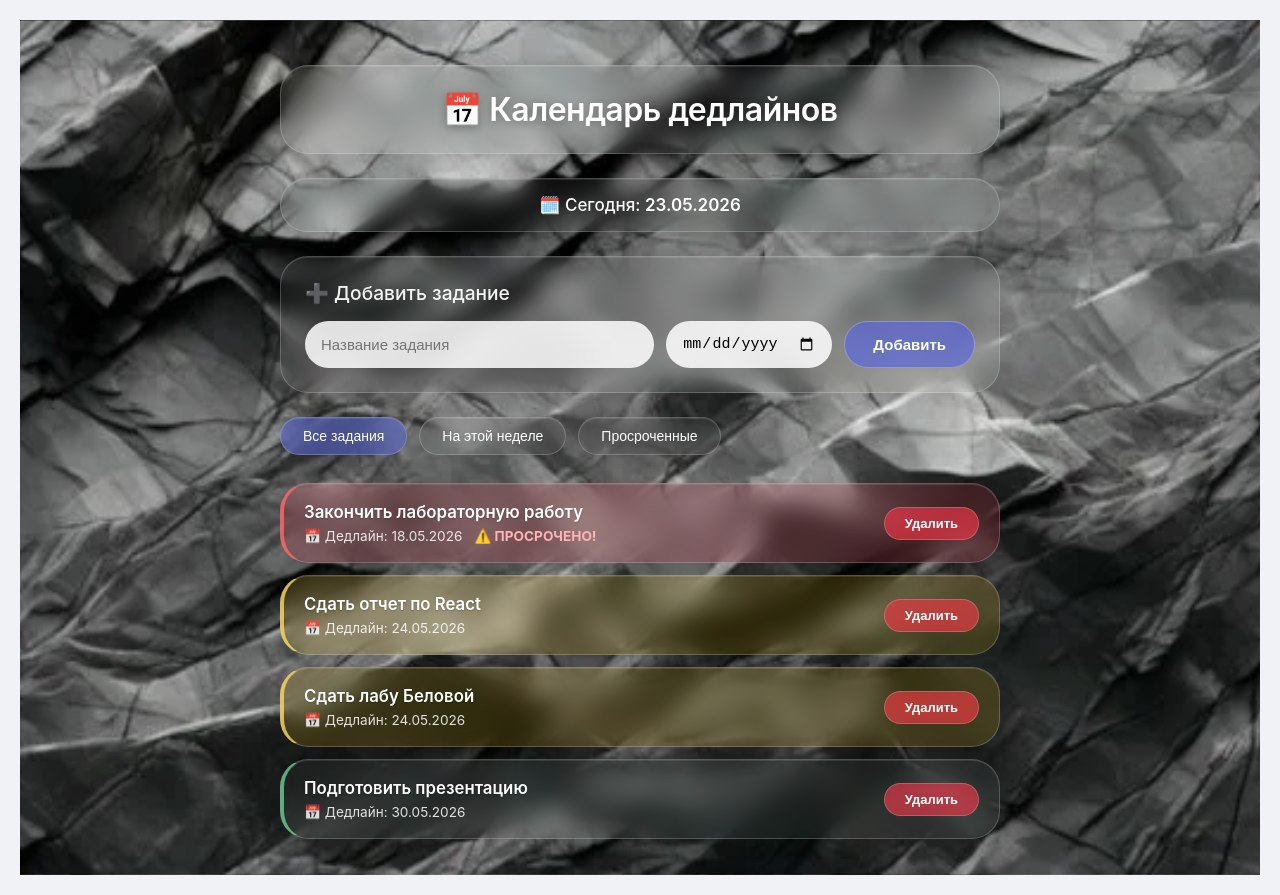
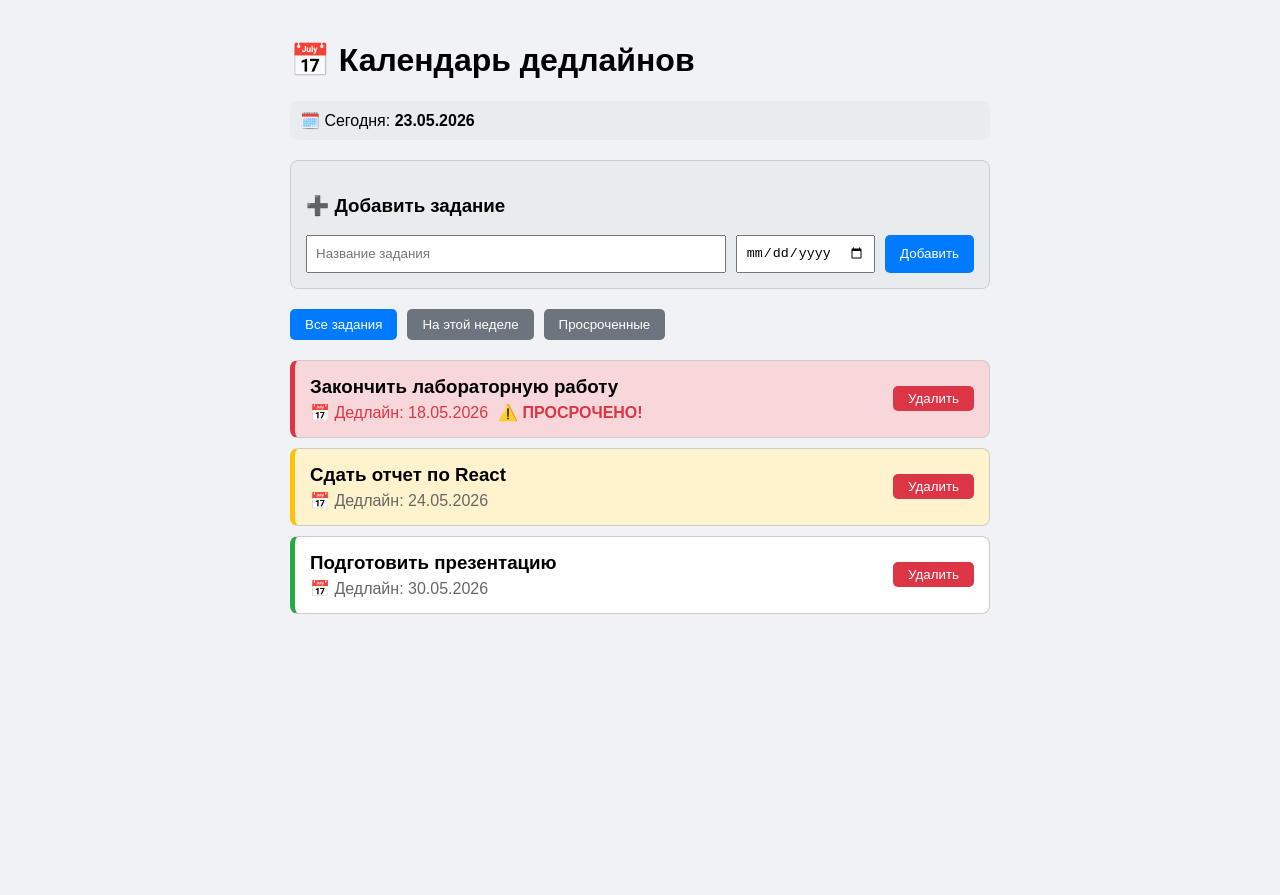
Before and after one commit to Sega994/deadline, a React (Create React App) app in the folder deadline-calendar/: page / in a window 1280 px wide. After the commit the page ends 800 px from the top, so only its background shows below. Built offline with nearby package versions, Linux system fonts and the light colour scheme.

Commit message:
Переделал

```diff
--- a/deadline-calendar/src/App.js
+++ b/deadline-calendar/src/App.js
@@ -1,9 +1,11 @@
 import React, { useState, useEffect } from 'react';
 
 function App() {
+  // Загружаем задания из localStorage
   const [tasks, setTasks] = useState(() => {
     const saved = localStorage.getItem('deadlines');
     if (saved) return JSON.parse(saved);
+    // Начальные примеры
     const today = new Date();
     const tomorrow = new Date(today);
     tomorrow.setDate(today.getDate() + 1);
@@ -14,43 +16,47 @@ function App() {
 
     return [
       { id: 1, name: 'Сдать отчет по React', date: tomorrow.toISOString().split('T')[0] },
-      { id: 2, name: 'Сдать лабу Беловой', date: tomorrow.toISOString().split('T')[0] },
-      { id: 3, name: 'Подготовить презентацию', date: nextWeek.toISOString().split('T')[0] },
-      { id: 4, name: 'Закончить лабораторную работу', date: lastWeek.toISOString().split('T')[0] },
+      { id: 2, name: 'Подготовить презентацию', date: nextWeek.toISOString().split('T')[0] },
+      { id: 3, name: 'Закончить лабораторную работу', date: lastWeek.toISOString().split('T')[0] },
     ];
   });
 
   const [newTaskName, setNewTaskName] = useState('');
   const [newTaskDate, setNewTaskDate] = useState('');
-  const [filter, setFilter] = useState('all');
+  const [filter, setFilter] = useState('all'); // all, week, overdue
 
+  // Сохраняем в localStorage
   useEffect(() => {
     localStorage.setItem('deadlines', JSON.stringify(tasks));
   }, [tasks]);
 
-  const todayDate = new Date();
-  const currentDate = todayDate.toLocaleDateString('ru-RU');
+  // Текущая дата
+  const today = new Date();
+  const currentDate = today.toLocaleDateString('ru-RU');
 
+  // Проверка, просрочено ли задание
   const isOverdue = (dateStr) => {
     const taskDate = new Date(dateStr);
     taskDate.setHours(0, 0, 0, 0);
-    const today = new Date();
-    today.setHours(0, 0, 0, 0);
-    return taskDate < today;
+    const todayDate = new Date();
+    todayDate.setHours(0, 0, 0, 0);
+    return taskDate < todayDate;
   };
 
+  // Проверка, на текущей неделе ли задание
   const isThisWeek = (dateStr) => {
     const taskDate = new Date(dateStr);
-    const today = new Date();
-    const startOfWeek = new Date(today);
-    startOfWeek.setDate(today.getDate() - today.getDay() + 1);
+    const todayDate = new Date();
+    const startOfWeek = new Date(todayDate);
+    startOfWeek.setDate(todayDate.getDate() - todayDate.getDay() + 1); // Понедельник
     startOfWeek.setHours(0, 0, 0, 0);
     const endOfWeek = new Date(startOfWeek);
-    endOfWeek.setDate(startOfWeek.getDate() + 6);
+    endOfWeek.setDate(startOfWeek.getDate() + 6); // Воскресенье
     endOfWeek.setHours(23, 59, 59, 999);
     return taskDate >= startOfWeek && taskDate <= endOfWeek;
   };
 
+  // Добавление задания
   const addTask = () => {
     if (newTaskName.trim() === '') {
       alert('Введите название задания');
@@ -70,12 +76,15 @@ function App() {
     setNewTaskDate('');
   };
 
+  // Удаление задания
   const deleteTask = (id) => {
     setTasks(tasks.filter(task => task.id !== id));
   };
 
+  // Сортировка по дате (ближайшие сверху)
   const sortedTasks = [...tasks].sort((a, b) => new Date(a.date) - new Date(b.date));
 
+  // Фильтрация
   let filteredTasks = sortedTasks;
   if (filter === 'week') {
     filteredTasks = sortedTasks.filter(task => isThisWeek(task.date));
@@ -83,116 +92,34 @@ function App() {
     filteredTasks = sortedTasks.filter(task => isOverdue(task.date));
   }
 
-  // 🔥 ПРОЗРАЧНЫЙ эффект жидкого стекла — фон сильно просвечивает
-  const glassStyle = {
-    background: 'rgba(255, 255, 255, 0.08)',
-    backdropFilter: 'blur(12px) saturate(180%)',
-    WebkitBackdropFilter: 'blur(12px) saturate(180%)',
-    borderRadius: '28px',
-    border: '1px solid rgba(255, 255, 255, 0.2)',
-    boxShadow: '0 4px 20px rgba(0, 0, 0, 0.08), inset 0 1px 0 rgba(255, 255, 255, 0.1)',
-  };
-
   return (
-    <div style={{
-      minHeight: '100vh',
-      padding: '24px',
-      backgroundImage: 'url("/фон2.webp")',
-      backgroundSize: 'cover',
-      backgroundPosition: 'center',
-      backgroundAttachment: 'fixed',
-      fontFamily: '-apple-system, BlinkMacSystemFont, "Segoe UI", Roboto, Helvetica, Arial, sans-serif'
-    }}>
-      <div style={{ maxWidth: '720px', margin: '0 auto' }}>
-
-        {/* Заголовок */}
-        <h1 style={{
-          ...glassStyle,
-          textAlign: 'center',
-          padding: '24px 20px',
-          marginBottom: '24px',
-          color: 'white',
-          textShadow: '0 2px 10px rgba(0,0,0,0.3)',
-          fontSize: '2rem',
-          letterSpacing: '-0.5px',
-          fontWeight: '600',
-          background: 'rgba(255, 255, 255, 0.06)',
-        }}>
-          📅 Календарь дедлайнов
-        </h1>
+    <div style={{ maxWidth: '700px', margin: '0 auto' }}>
+      <h1>📅 Календарь дедлайнов</h1>
 
       {/* Текущая дата */}
-        <div style={{
-          ...glassStyle,
-          padding: '16px',
-          marginBottom: '24px',
-          textAlign: 'center',
-          fontSize: '17px',
-          fontWeight: '500',
-          color: 'white',
-          background: 'rgba(255, 255, 255, 0.05)',
-        }}>
-          🗓️ Сегодня: <strong style={{ fontWeight: '600' }}>{currentDate}</strong>
+      <div style={{ background: '#e9ecef', padding: '10px', borderRadius: '8px', marginBottom: '20px' }}>
+        🗓️ Сегодня: <strong>{currentDate}</strong>
       </div>
 
       {/* Форма добавления */}
-        <div style={{
-          ...glassStyle,
-          padding: '24px',
-          marginBottom: '24px',
-          background: 'rgba(255, 255, 255, 0.06)',
-        }}>
-          <h3 style={{ margin: '0 0 16px 0', color: 'white', fontSize: '1.2rem', fontWeight: '500', opacity: 0.95 }}>➕ Добавить задание</h3>
-          <div style={{ display: 'flex', gap: '12px', flexWrap: 'wrap' }}>
+      <div style={{ border: '1px solid #ccc', padding: '15px', borderRadius: '8px', marginBottom: '20px', background: '#e9ecef' }}>
+        <h3>➕ Добавить задание</h3>
+        <div style={{ display: 'flex', gap: '10px', flexWrap: 'wrap' }}>
           <input
             placeholder="Название задания"
             value={newTaskName}
             onChange={(e) => setNewTaskName(e.target.value)}
-              style={{
-                flex: 2,
-                padding: '14px 16px',
-                borderRadius: '24px',
-                border: 'none',
-                background: 'rgba(255, 255, 255, 0.85)',
-                fontSize: '15px',
-                outline: 'none',
-              }}
+            style={{ flex: 2, padding: '8px' }}
           />
           <input
             type="date"
             value={newTaskDate}
             onChange={(e) => setNewTaskDate(e.target.value)}
-              style={{
-                padding: '14px 16px',
-                borderRadius: '24px',
-                border: 'none',
-                background: 'rgba(255, 255, 255, 0.85)',
-                fontSize: '15px',
-                outline: 'none',
-              }}
+            style={{ padding: '8px' }}
           />
           <button
             onClick={addTask}
-              style={{
-                padding: '14px 28px',
-                background: 'rgba(90, 103, 216, 0.7)',
-                backdropFilter: 'blur(4px)',
-                color: 'white',
-                border: '1px solid rgba(255,255,255,0.25)',
-                borderRadius: '32px',
-                cursor: 'pointer',
-                fontWeight: '600',
-                fontSize: '15px',
-                transition: 'all 0.2s ease',
-              }}
-              onMouseEnter={(e) => {
-                e.target.style.transform = 'scale(1.02)';
-                e.target.style.background = 'rgba(90, 103, 216, 0.85)';
-              }}
-              onMouseLeave={(e) => {
-                e.target.style.transform = 'scale(1)';
-                e.target.style.background = 'rgba(90, 103, 216, 0.7)';
-              }}
+            style={{ padding: '8px 15px', backgroundColor: '#007bff', color: 'white', border: 'none', borderRadius: '5px', cursor: 'pointer' }}
           >
             Добавить
           </button>
@@ -200,52 +127,30 @@ function App() {
       </div>
 
       {/* Фильтры */}
-        <div style={{
-          display: 'flex',
-          gap: '12px',
-          marginBottom: '28px',
-          flexWrap: 'wrap'
-        }}>
-          {[
-            { key: 'all', label: 'Все задания', color: '90, 103, 216' },
-            { key: 'week', label: 'На этой неделе', color: '90, 103, 216' },
-            { key: 'overdue', label: 'Просроченные', color: '220, 53, 69' }
-          ].map(btn => (
+      <div style={{ marginBottom: '20px', display: 'flex', gap: '10px' }}>
         <button
-              key={btn.key}
-              onClick={() => setFilter(btn.key)}
-              style={{
-                ...glassStyle,
-                padding: '10px 22px',
-                background: filter === btn.key
-                  ? `rgba(${btn.color}, 0.55)`
-                  : 'rgba(255, 255, 255, 0.05)',
-                color: 'white',
-                border: '1px solid rgba(255, 255, 255, 0.2)',
-                borderRadius: '40px',
-                cursor: 'pointer',
-                fontWeight: '500',
-                fontSize: '14px',
-                transition: 'all 0.2s',
-              }}
+          onClick={() => setFilter('all')}
+          style={{ padding: '8px 15px', backgroundColor: filter === 'all' ? '#007bff' : '#6c757d', color: 'white', border: 'none', borderRadius: '5px', cursor: 'pointer' }}
         >
-              {btn.label}
+          Все задания
         </button>
-          ))}
+        <button
+          onClick={() => setFilter('week')}
+          style={{ padding: '8px 15px', backgroundColor: filter === 'week' ? '#007bff' : '#6c757d', color: 'white', border: 'none', borderRadius: '5px', cursor: 'pointer' }}
+        >
+          На этой неделе
+        </button>
+        <button
+          onClick={() => setFilter('overdue')}
+          style={{ padding: '8px 15px', backgroundColor: filter === 'overdue' ? '#dc3545' : '#6c757d', color: 'white', border: 'none', borderRadius: '5px', cursor: 'pointer' }}
+        >
+          Просроченные
+        </button>
       </div>
 
       {/* Список заданий */}
       {filteredTasks.length === 0 ? (
-          <div style={{
-            ...glassStyle,
-            padding: '48px 24px',
-            textAlign: 'center',
-            color: 'white',
-            fontSize: '17px',
-            background: 'rgba(255,255,255,0.04)'
-          }}>
-            🎉 Нет заданий! Отдыхайте...
-          </div>
+        <p>Нет заданий</p>
       ) : (
         filteredTasks.map(task => {
           const overdue = isOverdue(task.date);
@@ -254,59 +159,31 @@ function App() {
             <div
               key={task.id}
               style={{
-                  ...glassStyle,
-                  padding: '18px 20px',
-                  marginBottom: '12px',
-                  background: overdue
-                    ? 'rgba(220, 53, 69, 0.2)'
-                    : (week ? 'rgba(255, 193, 7, 0.15)' : 'rgba(255, 255, 255, 0.05)'),
-                  borderLeft: overdue
-                    ? '4px solid rgba(255, 107, 107, 0.8)'
-                    : (week ? '4px solid rgba(255, 217, 102, 0.8)' : '4px solid rgba(111, 207, 151, 0.8)'),
-                  transition: 'transform 0.2s, box-shadow 0.2s',
-                }}
-                onMouseEnter={(e) => {
-                  e.currentTarget.style.transform = 'translateX(6px)';
-                  e.currentTarget.style.background = overdue
-                    ? 'rgba(220, 53, 69, 0.3)'
-                    : (week ? 'rgba(255, 193, 7, 0.25)' : 'rgba(255, 255, 255, 0.1)');
-                }}
-                onMouseLeave={(e) => {
-                  e.currentTarget.style.transform = 'translateX(0)';
-                  e.currentTarget.style.background = overdue
-                    ? 'rgba(220, 53, 69, 0.2)'
-                    : (week ? 'rgba(255, 193, 7, 0.15)' : 'rgba(255, 255, 255, 0.05)');
+                border: '1px solid #ccc',
+                borderRadius: '8px',
+                padding: '15px',
+                marginBottom: '10px',
+                background: overdue ? '#f8d7da' : (week ? '#fff3cd' : 'white'),
+                borderLeft: overdue ? '5px solid #dc3545' : (week ? '5px solid #ffc107' : '5px solid #28a745')
               }}
             >
-                <div style={{ display: 'flex', justifyContent: 'space-between', alignItems: 'center', flexWrap: 'wrap', gap: '10px' }}>
+              <div style={{ display: 'flex', justifyContent: 'space-between', alignItems: 'center', flexWrap: 'wrap' }}>
                 <div>
-                    <h3 style={{ margin: '0 0 6px 0', color: 'white', fontWeight: '600', fontSize: '1.05rem', textShadow: '0 1px 2px rgba(0,0,0,0.2)' }}>{task.name}</h3>
-                    <p style={{ margin: 0, color: 'rgba(255,255,255,0.85)', fontSize: '0.85rem' }}>
+                  <h3 style={{ margin: '0 0 5px 0' }}>{task.name}</h3>
+                  <p style={{ margin: 0, color: overdue ? '#dc3545' : '#666' }}>
                     📅 Дедлайн: {new Date(task.date).toLocaleDateString('ru-RU')}
-                      {overdue && <span style={{ marginLeft: '12px', fontWeight: 'bold', color: '#ffb3b3' }}>⚠️ ПРОСРОЧЕНО!</span>}
+                    {overdue && <span style={{ marginLeft: '10px', fontWeight: 'bold' }}>⚠️ ПРОСРОЧЕНО!</span>}
                   </p>
                 </div>
                 <button
                   onClick={() => deleteTask(task.id)}
                   style={{
-                      background: 'rgba(220, 53, 69, 0.7)',
-                      backdropFilter: 'blur(4px)',
+                    backgroundColor: '#dc3545',
                     color: 'white',
-                      border: '1px solid rgba(255,255,255,0.2)',
-                      padding: '8px 20px',
-                      borderRadius: '40px',
-                      cursor: 'pointer',
-                      fontWeight: '600',
-                      fontSize: '13px',
-                      transition: 'all 0.2s',
-                    }}
-                    onMouseEnter={(e) => {
-                      e.target.style.background = 'rgba(220, 53, 69, 0.9)';
-                      e.target.style.transform = 'scale(1.02)';
-                    }}
-                    onMouseLeave={(e) => {
-                      e.target.style.background = 'rgba(220, 53, 69, 0.7)';
-                      e.target.style.transform = 'scale(1)';
+                    border: 'none',
+                    padding: '5px 15px',
+                    borderRadius: '5px',
+                    cursor: 'pointer'
                   }}
                 >
                   Удалить
@@ -317,7 +194,6 @@ function App() {
         })
       )}
     </div>
-    </div>
   );
 }
 
```
Lines whose indentation alone changed are shown as unchanged.
